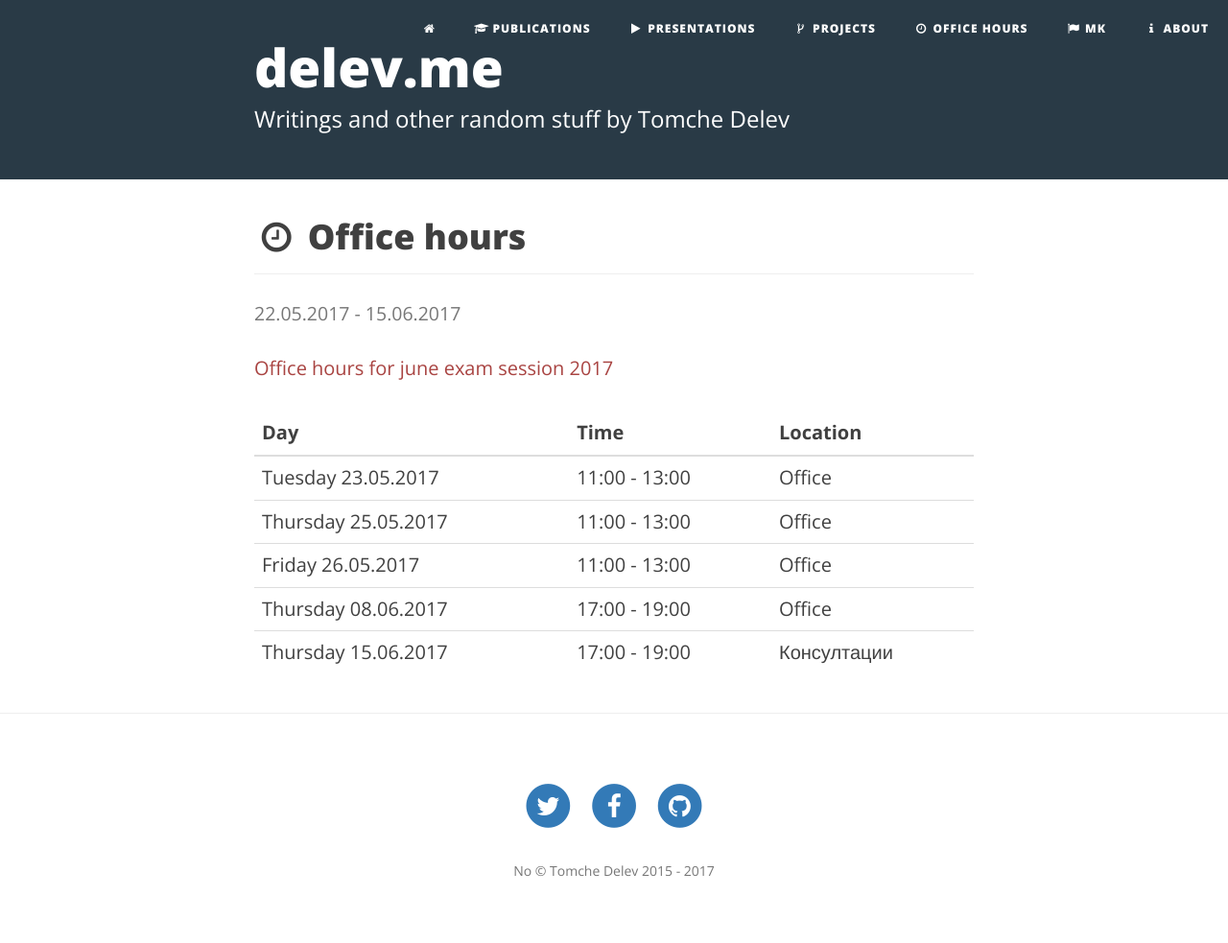
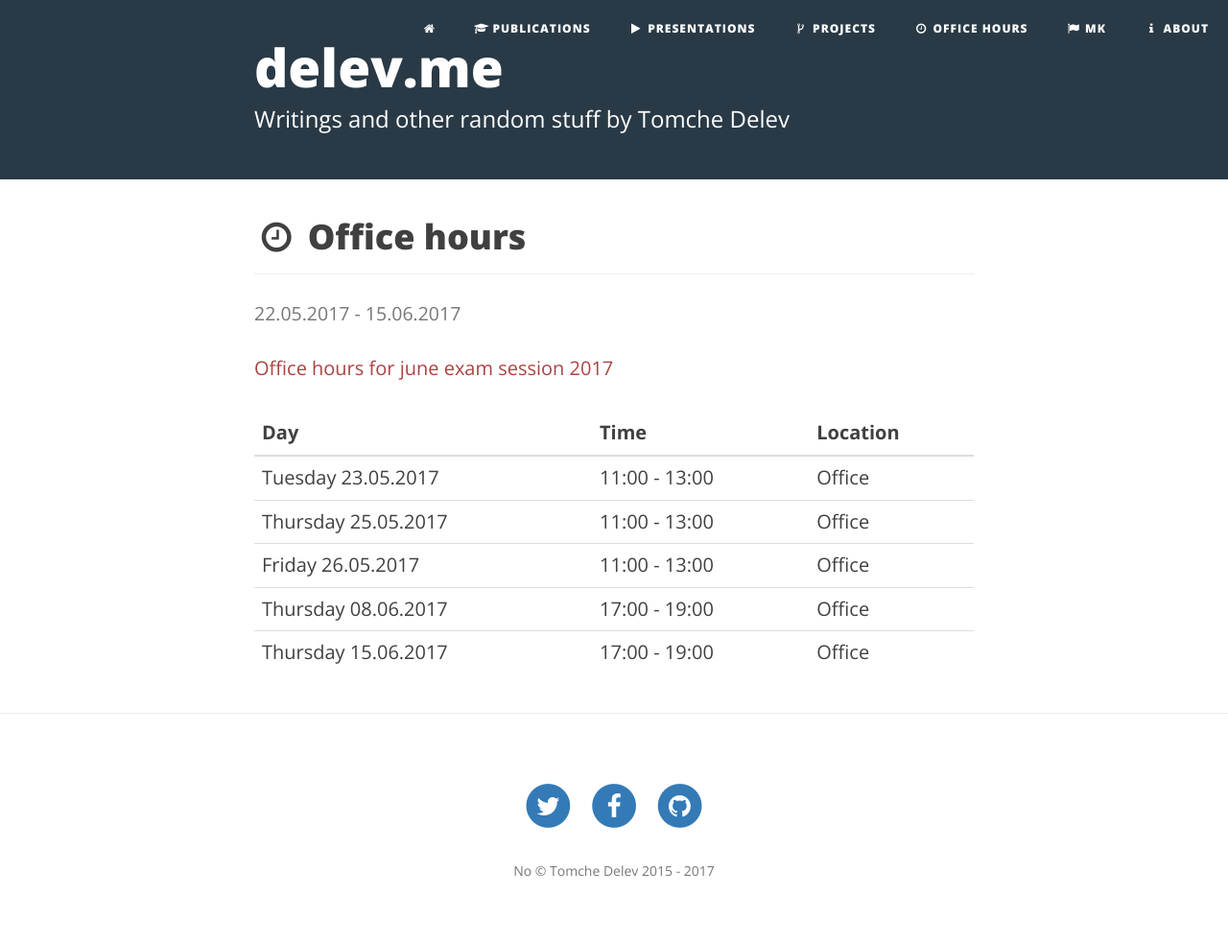
Before and after one commit to tdelev/tdelev.github.io, a Jekyll site: the page built from office.html, in a window 1280 px wide. Shown: the whole page at 96% size. Built offline with Jekyll 4.4.1, drawn with Linux system fonts in a browser that asks for light colours; nearby versions of some CDN libraries.

Commit message:
Update english office

```diff
--- a/_data/times.yml
+++ b/_data/times.yml
@@ -21,4 +21,4 @@
 - day: Thursday 15.06.2017
   start: "17:00"
   end: "19:00"
-  location: Консултации
+  location: Office
```
